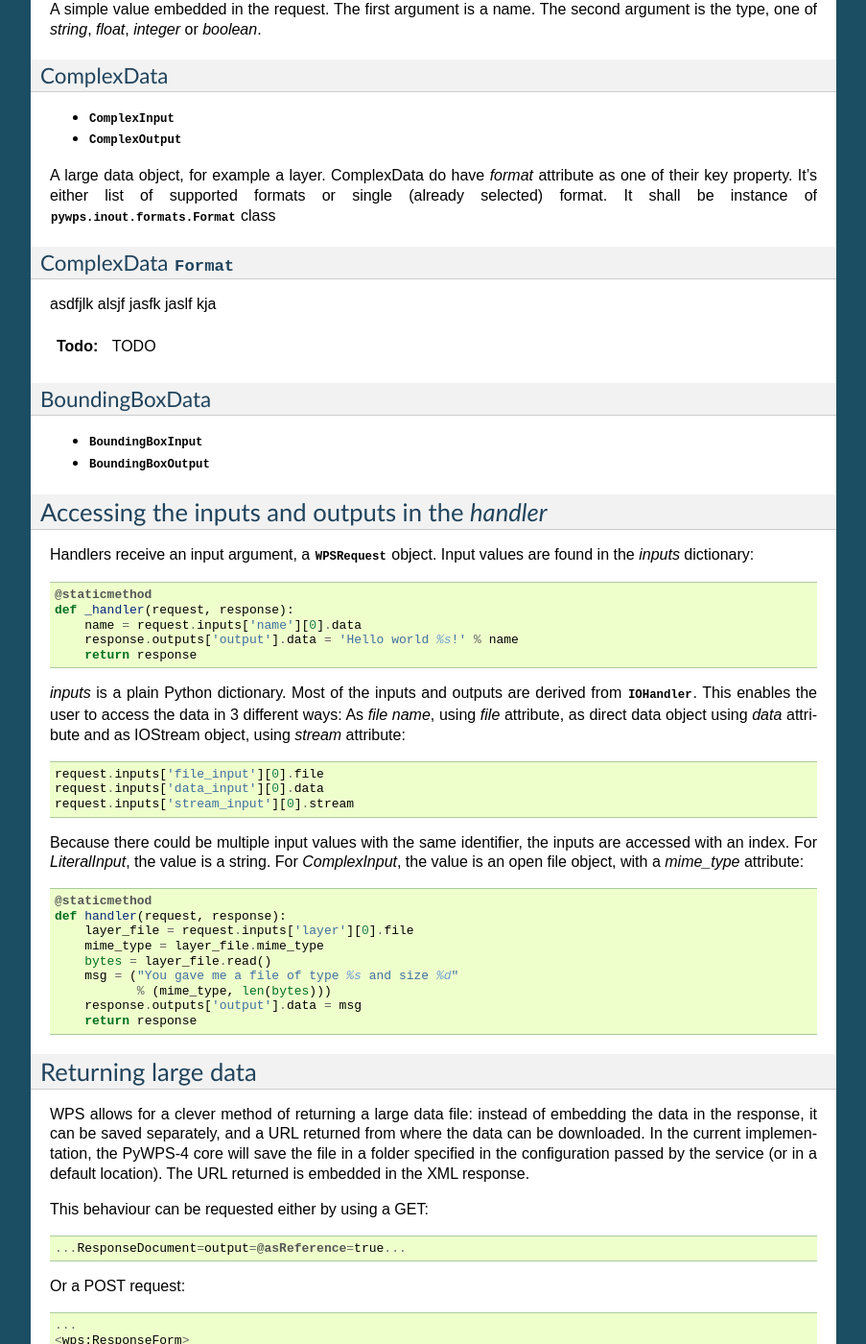
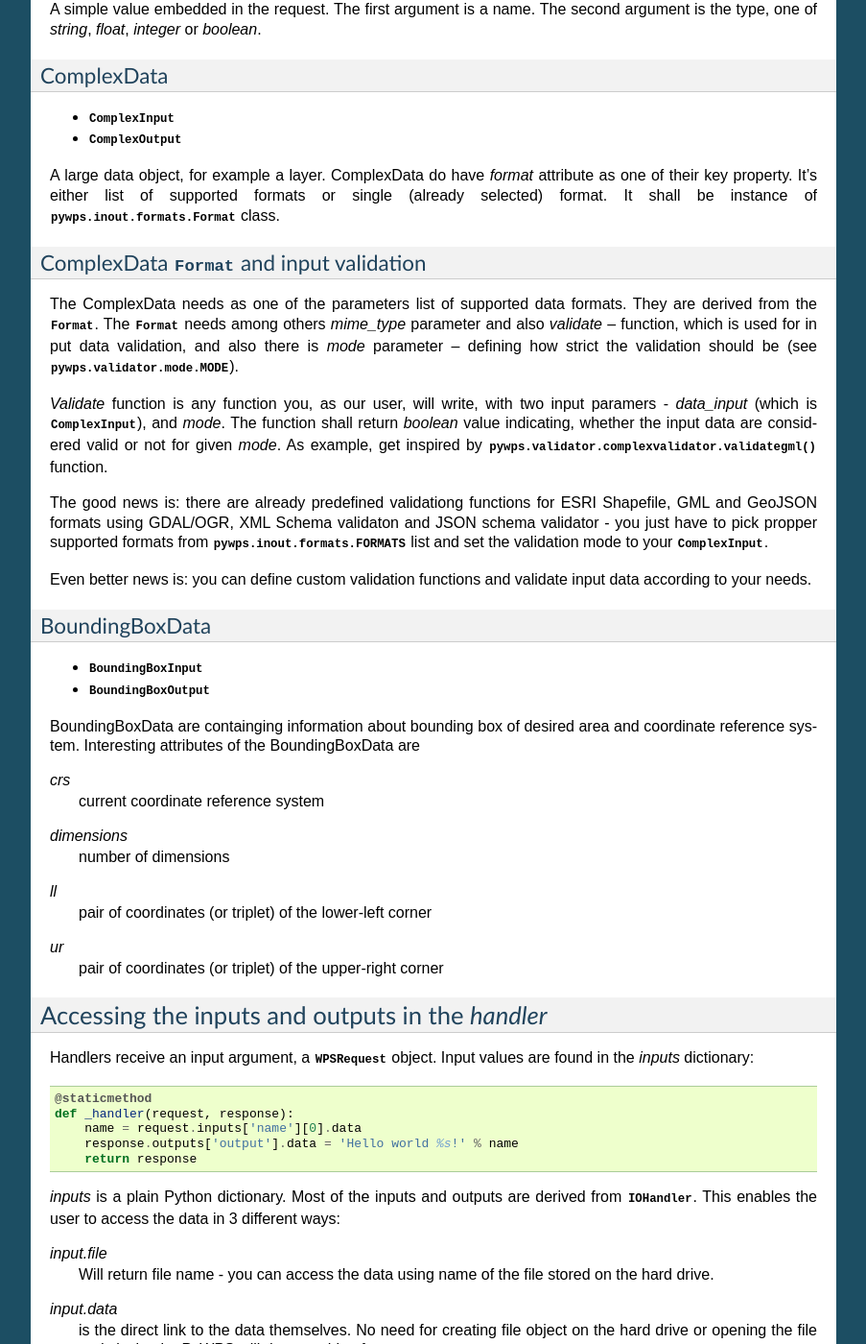
Before and after one commit to geopython/pywps, a Sphinx documentation site: the page built from docs/process.rst, in a window 1280 px wide and 1400 px high, scrolled down 3029 px. Shown: the whole window at 96% size, without its empty margins (198-1101 px from the left). Built offline with Sphinx 7.4.7, drawn with Linux system fonts in a browser that asks for light colours; pages that are not in the unit, such as notebooks, are missing from menus; some of the changed text lies outside the part shown.

Commit message:
process formats and input and outputs done

```diff
--- a/docs/api.rst
+++ b/docs/api.rst
@@ -51,6 +51,8 @@ ComplexData
     List of out of the box supported formats. User can add custom formats to the
     array.
 
+.. autofunction:: pywps.validator.complexvalidator.validategml
+
 BoundingBoxData
 ---------------
 
--- a/docs/index.rst
+++ b/docs/index.rst
@@ -35,10 +35,11 @@ Contents:
    install
    configuration
    process
-   exceptions
    deployment
    migration
+   external_tools
    api
+   exceptions
 
 
 
--- a/docs/process.rst
+++ b/docs/process.rst
@@ -190,19 +190,50 @@ ComplexData
 A large data object, for example a layer. ComplexData do have `format` attribute
 as one of their key property. It's either list of supported formats or single
 (already selected) format. It shall be instance of
-:class:`pywps.inout.formats.Format` class
+:class:`pywps.inout.formats.Format` class.
 
-ComplexData :class:`Format`
----------------------------
-asdfjlk alsjf jasfk jaslf kja
+ComplexData :class:`Format` and input validation
+------------------------------------------------
+The ComplexData needs as one of the parameters list of supported data formats.
+They are derived from the :class:`Format`. The :class:`Format` needs among
+others `mime_type` parameter and also `validate` -- function, which is used
+for in put data validation, and also there is `mode` parameter -- defining how
+strict the validation should be (see :class:`pywps.validator.mode.MODE`).
 
-.. todo:: TODO
+`Validate` function is any function you, as our user, will write, with two input
+paramers - `data_input` (which is :class:`ComplexInput`), and `mode`. The
+function shall return `boolean` value indicating, whether the input data are
+considered valid or not for given `mode`. As example, get inspired by
+:py:func:`pywps.validator.complexvalidator.validategml` function.
+
+The good news is: there are already predefined validationg functions for ESRI
+Shapefile, GML and GeoJSON formats using GDAL/OGR, XML Schema validaton and JSON
+schema validator - you just have to pick propper supported formats from
+:class:`pywps.inout.formats.FORMATS` list and set the validation mode to your
+:class:`ComplexInput`.
+
+Even better news is: you can define custom validation functions and validate
+input data according to your needs.
 
 BoundingBoxData
 ---------------
 
 * :class:`BoundingBoxInput`
 * :class:`BoundingBoxOutput`
+
+BoundingBoxData are containging information about bounding box of desired area
+and coordinate reference system. Interesting attributes of the BoundingBoxData
+are
+
+`crs`
+    current coordinate reference system
+`dimensions`
+    number of dimensions
+`ll`
+    pair of coordinates (or triplet) of the lower-left corner
+`ur`
+    pair of coordinates (or triplet) of the upper-right corner
+
 
 Accessing the inputs and outputs in the `handler`
 =================================================
@@ -218,9 +249,24 @@ values are found in the `inputs` dictionary::
 
 `inputs` is a plain Python dictionary.
 Most of the inputs and outputs are derived from :class:`IOHandler`. This enables
-the user to access the data in 3 different ways: As `file name`, using `file`
-attribute, as direct data object using `data` attribute and as IOStream object,
-using `stream` attribute::
+the user to access the data in 3 different ways:
+
+`input.file`
+    Will return file name - you can access the data using name of the file
+    stored on the hard drive.
+`input.data`
+    is the direct link to the data themselves. No need for creating file object
+    on the hard drive or opening the file and closing it - PyWPS will do
+    everything for you
+`input.stream`
+    will give you IOStream of the data. No need for opening the file, you just
+    have to `read()` the data.
+
+PyWPS will persistently transform the input (and output) data to desired form.
+You can also set the data for your `Output` object like `output.data = 1` or
+`output.file = "myfile.json"` - works the same way.
+
+Example::
 
     request.inputs['file_input'][0].file
     request.inputs['data_input'][0].data
```
Also changed, not shown: 3 other files.
